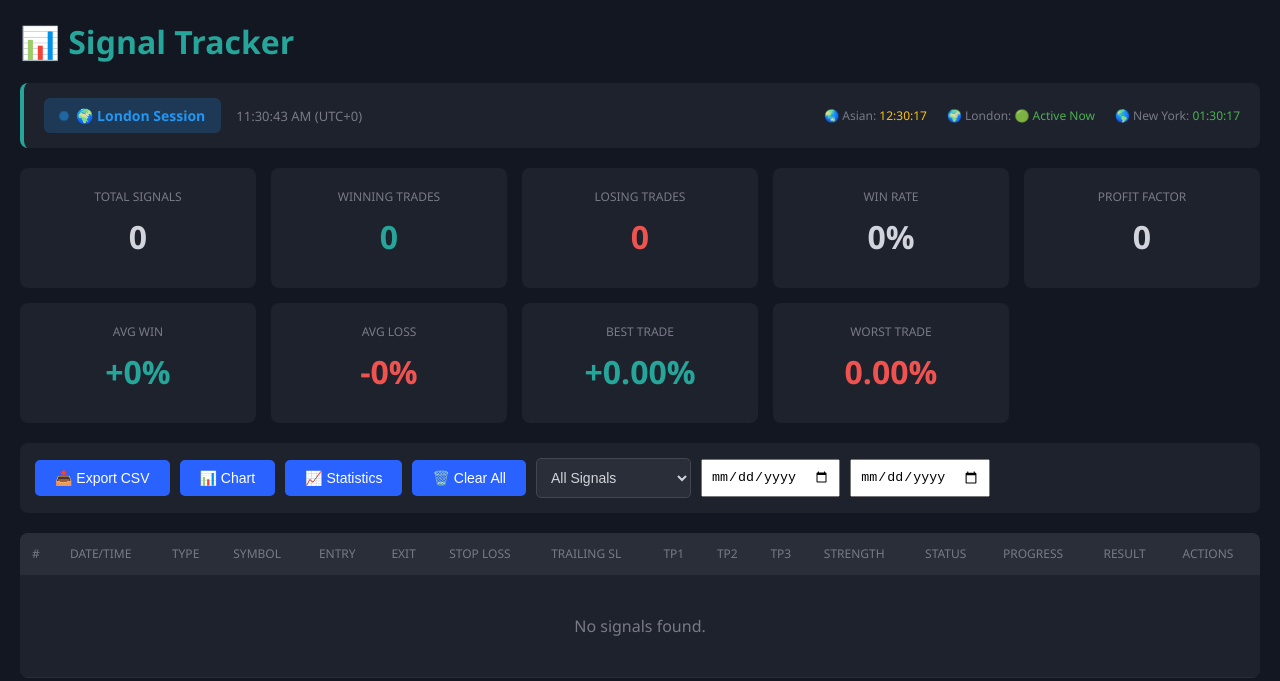
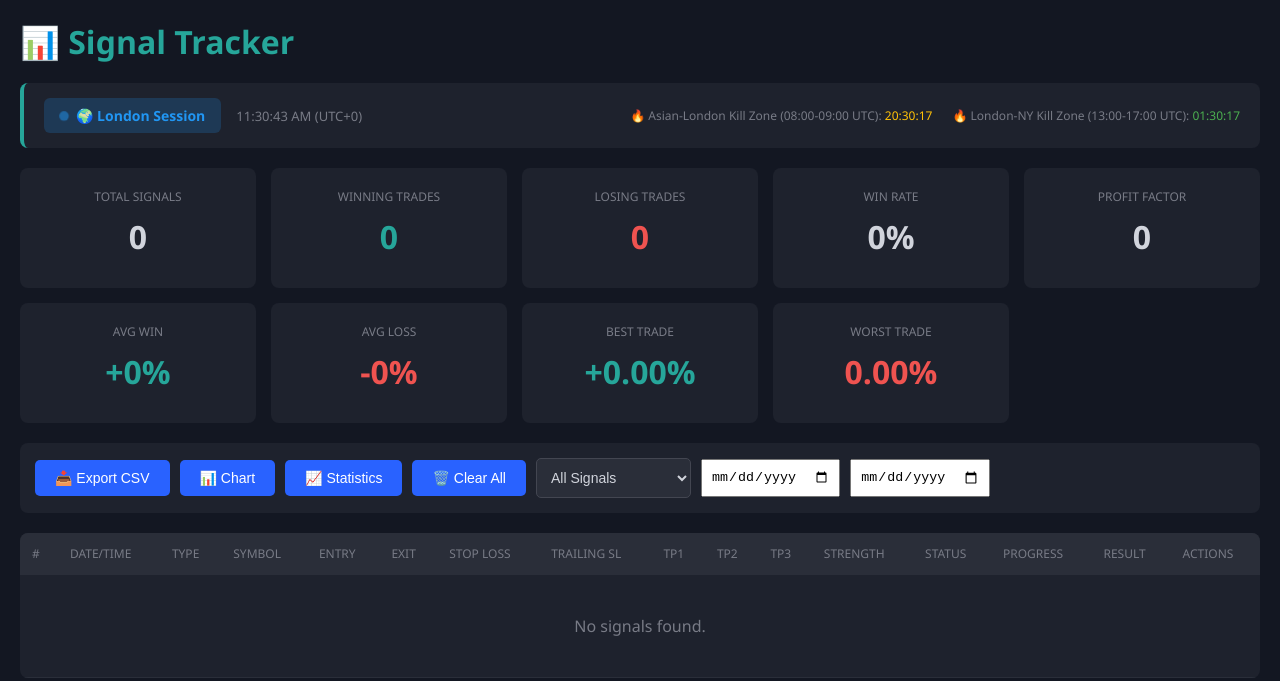
Before and after one commit to hritthikroy/TRADEBOT, a plain HTML site: page signal-tracker.html in a window 1280 px wide. Drawn offline with Linux system fonts and the light colour scheme.

Commit message:
Show only kill zone countdown timers: Asian-London (08:00-09:00) and London-NY (13:00-17:00)

```diff
--- a/signal-tracker.html
+++ b/signal-tracker.html
@@ -419,13 +419,10 @@
             </div>
             <div class="session-details">
                 <div class="session-detail">
-                    <span>🌏 Asian: <span id="asianCountdown">--:--:--</span></span>
+                    <span>🔥 Asian-London Kill Zone (08:00-09:00 UTC): <span id="asianLondonKZ">--:--:--</span></span>
                 </div>
                 <div class="session-detail">
-                    <span>🌍 London: <span id="londonCountdown">--:--:--</span></span>
-                </div>
-                <div class="session-detail">
-                    <span>🌎 New York: <span id="nyCountdown">--:--:--</span></span>
+                    <span>🔥 London-NY Kill Zone (13:00-17:00 UTC): <span id="londonNYKZ">--:--:--</span></span>
                 </div>
             </div>
         </div>
@@ -620,38 +617,32 @@
                 time.textContent = timeString;
             }
 
-            // Update countdowns
+            // Update kill zone countdowns
             const now = new Date();
             const utcHour = now.getUTCHours();
 
-            // Asian session countdown
-            const asianEl = document.getElementById('asianCountdown');
-            if (utcHour >= 0 && utcHour < 9) {
-                asianEl.textContent = '🟢 Active Now';
-                asianEl.style.color = '#4caf50';
+            // Asian-London Kill Zone (08:00-09:00 UTC)
+            const asianLondonEl = document.getElementById('asianLondonKZ');
+            if (utcHour === 8) {
+                asianLondonEl.textContent = '🟢 ACTIVE NOW!';
+                asianLondonEl.style.color = '#ff6b6b';
+                asianLondonEl.style.fontWeight = 'bold';
             } else {
-                asianEl.textContent = getNextSessionTime(0);
-                asianEl.style.color = '#ffc107';
+                asianLondonEl.textContent = getNextSessionTime(8);
+                asianLondonEl.style.color = '#ffc107';
+                asianLondonEl.style.fontWeight = 'normal';
             }
 
-            // London session countdown
-            const londonEl = document.getElementById('londonCountdown');
-            if (utcHour >= 8 && utcHour < 17) {
-                londonEl.textContent = '🟢 Active Now';
-                londonEl.style.color = '#4caf50';
+            // London-NY Kill Zone (13:00-17:00 UTC)
+            const londonNYEl = document.getElementById('londonNYKZ');
+            if (utcHour >= 13 && utcHour < 17) {
+                londonNYEl.textContent = '🟢 ACTIVE NOW!';
+                londonNYEl.style.color = '#ff6b6b';
+                londonNYEl.style.fontWeight = 'bold';
             } else {
-                londonEl.textContent = getNextSessionTime(8);
-                londonEl.style.color = '#2196f3';
-            }
-
-            // New York session countdown
-            const nyEl = document.getElementById('nyCountdown');
-            if (utcHour >= 13 && utcHour < 22) {
-                nyEl.textContent = '🟢 Active Now';
-                nyEl.style.color = '#4caf50';
-            } else {
-                nyEl.textContent = getNextSessionTime(13);
-                nyEl.style.color = '#4caf50';
+                londonNYEl.textContent = getNextSessionTime(13);
+                londonNYEl.style.color = '#4caf50';
+                londonNYEl.style.fontWeight = 'normal';
             }
         }
 
```
